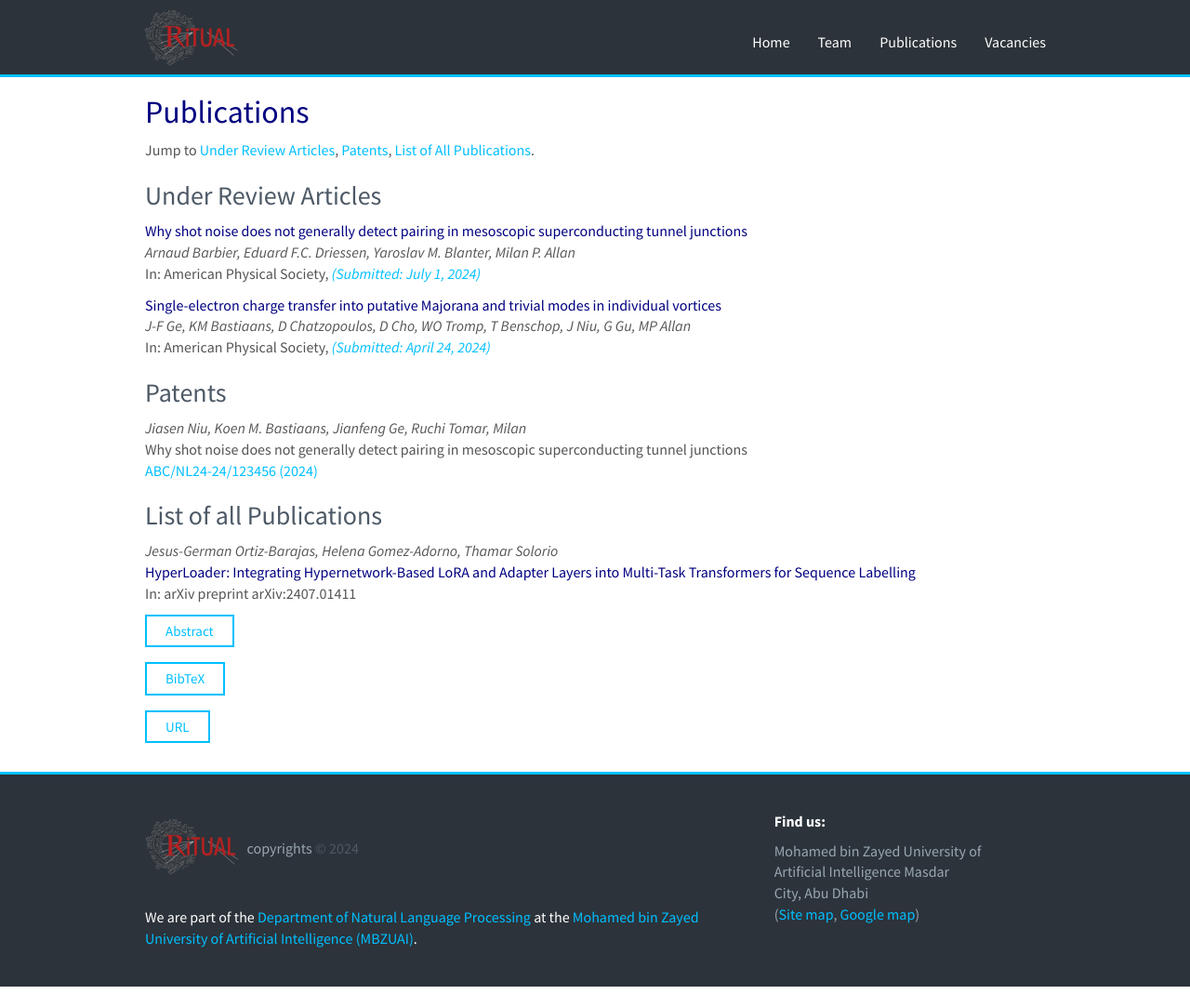
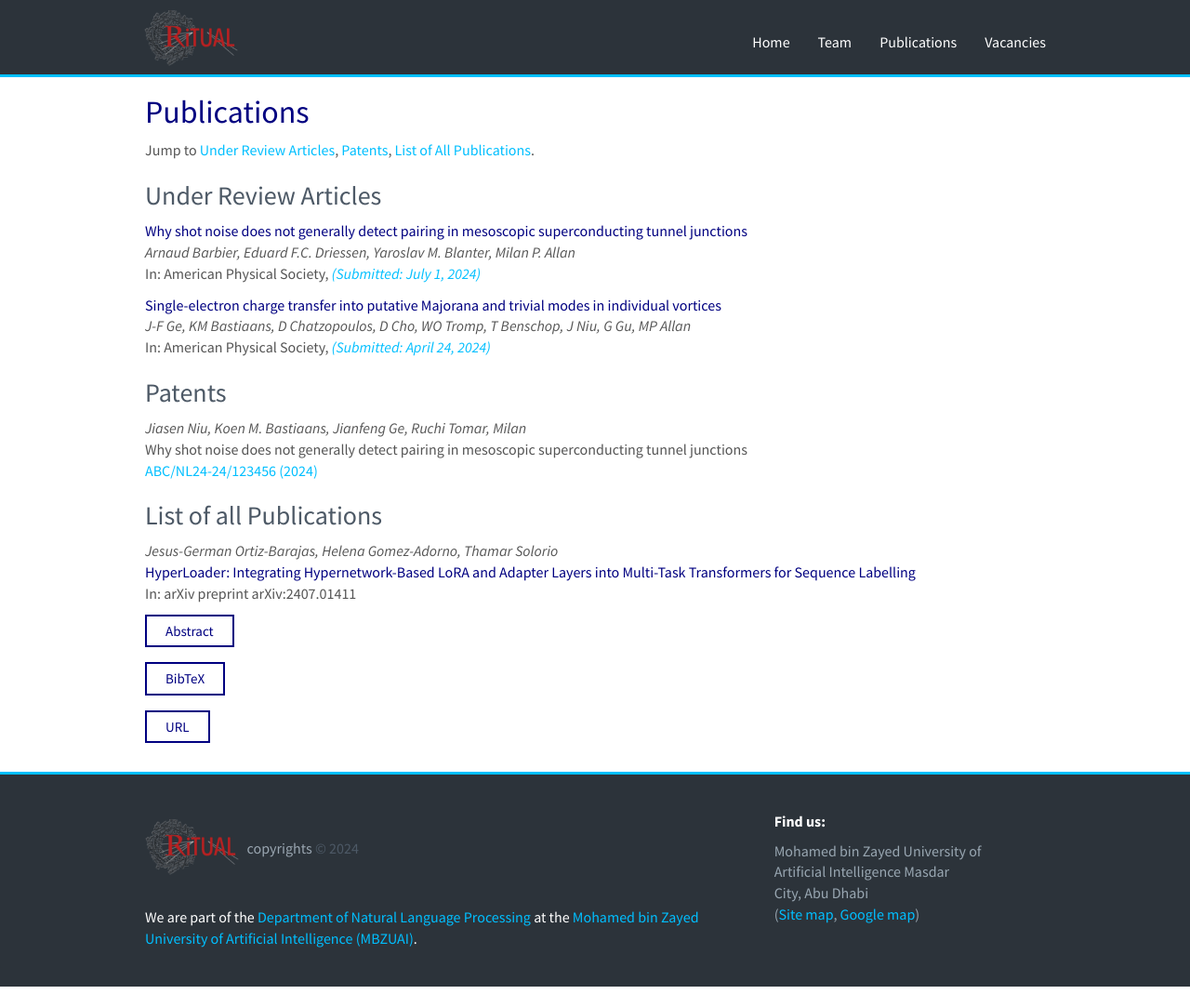
Before and after one commit to RamzaBasharat/MBZUAI, a Jekyll site: the page built from _pages/publications.md, in a window 1280 px wide and 1083 px high. Shown: the whole window at 93% size. Built offline with Jekyll 4.4.1, drawn with Linux system fonts in a browser that asks for light colours; nearby versions of some CDN libraries.

Commit message:
designing publishing page

```diff
--- a/css/main.scss
+++ b/css/main.scss
@@ -144,16 +144,16 @@ color:#99a7b2;
     text-align: center;
     text-decoration: none;
     text-transform: none;
-    color: 	#00bfff; /* Text color */
+    color: 	#000080; /* Text color */
     background-color: #fff; /* Background color */
-    border: 2px solid #00bfff; /* Remove default border */
+    border: 2px solid #000080; /* Remove default border */
     cursor: pointer; /* Pointer cursor on hover */
     margin: 0 10px 5px 0px;
 }
 
 .custom-navy-btn:hover {
     color: #fff;
-    background-color: #00bfff; /* Darker background color on hover */
+    background-color: #000080; /* Darker background color on hover */
     transform: scale(1.02); /* Slightly enlarge the button on hover */
     text-decoration: none;
     text-transform: none;
```
